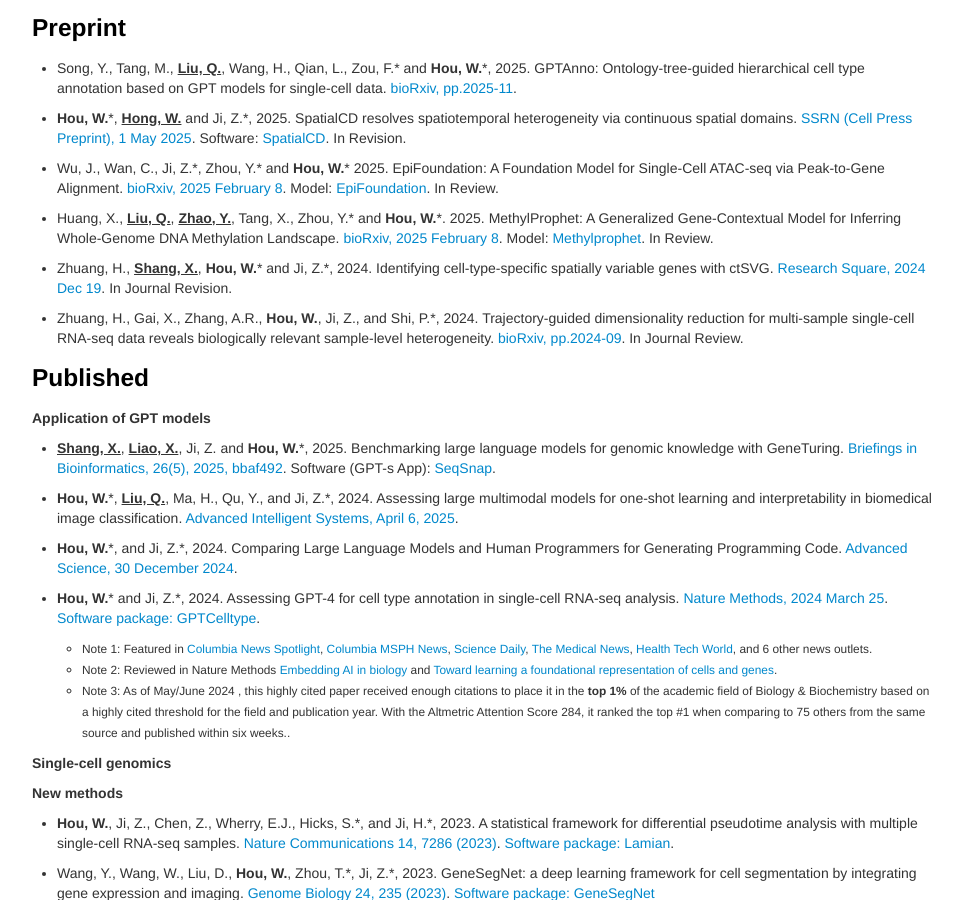
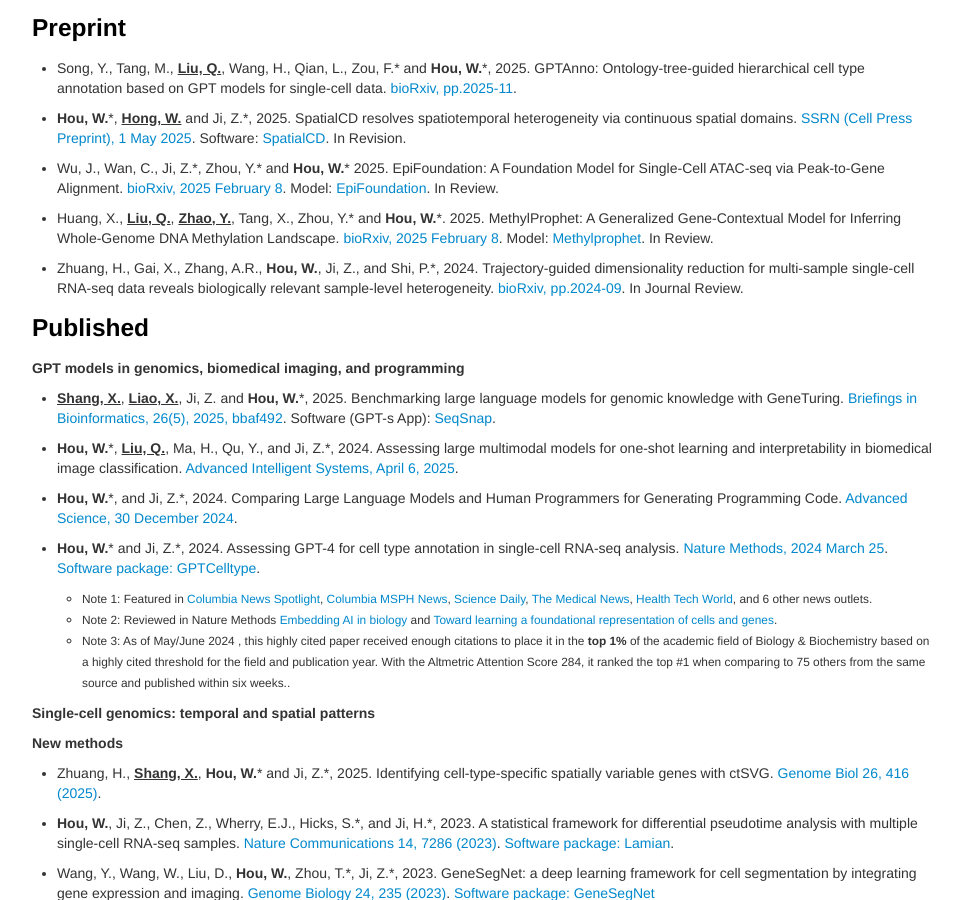
Before and after one commit to Winnie09/Wenpin_Hou, a Jekyll site: the page built from pages/publications.md, in a window 1280 px wide and 900 px high, scrolled down 205 px. Shown: the whole window, without its empty margins (158-1120 px from the left). Built offline with Jekyll 4.4.1, drawn with Linux system fonts in a browser that asks for light colours.

Commit message:
add publication

```diff
--- a/pages/publications.md
+++ b/pages/publications.md
@@ -23,15 +23,13 @@
 MethylProphet: A Generalized Gene-Contextual Model for Inferring
 Whole-Genome DNA Methylation Landscape. [bioRxiv, 2025 February 8](https://www.biorxiv.org/content/10.1101/2025.02.05.636730v1). Model: [Methylprophet](https://github.com/xk-huang/methylprophet/). In Review.
 
-- Zhuang, H., **<u>Shang, X.</u>**, **Hou, W.**\* and Ji, Z.\*, 2024.
-Identifying cell-type-specific spatially variable genes with ctSVG. [Research Square, 2024 Dec 19](https://pubmed.ncbi.nlm.nih.gov/39764138/). In Journal Revision.
 
 - Zhuang, H., Gai, X., Zhang, A.R., **Hou, W.**, Ji, Z., and Shi, P.\*, 2024.
 Trajectory-guided dimensionality reduction for multi-sample single-cell RNA-seq data reveals biologically relevant sample-level heterogeneity.   [bioRxiv, pp.2024-09](https://www.biorxiv.org/content/10.1101/2024.09.14.613024v1). In Journal Review.
 
 ### Published
 
-##### Application of GPT models
+##### GPT models in genomics, biomedical imaging, and programming
 
 - **<u>Shang, X.</u>**, **<u>Liao, X.</u>**, Ji, Z. and **Hou, W.**\*, 2025.
 Benchmarking large language models for genomic knowledge with GeneTuring. [Briefings in Bioinformatics, 26(5), 2025, bbaf492](https://academic.oup.com/bib/article/26/5/bbaf492/8261762?utm_source=advanceaccess&utm_campaign=bib&utm_medium=email). Software (GPT-s App): [SeqSnap](https://chatgpt.com/g/g-67c52efdc210819190a9532f264ec9c0-seqsnap).
@@ -49,9 +47,11 @@
 	- <small> Note 2: Reviewed in Nature Methods [Embedding AI in biology](https://www.nature.com/articles/s41592-024-02391-7) and [Toward learning a foundational representation of cells and genes](https://www.nature.com/articles/s41592-024-02367-7).</small>
 	- <small> Note 3:  As of May/June 2024 , this highly cited paper received enough citations to place it in the **top 1%** of the academic field of Biology & Biochemistry based on a highly cited threshold for the field and publication year. With the Altmetric Attention Score 284, it ranked the top #1 when comparing to 75 others from the same source and published within six weeks.. </small>
 
-##### Single-cell genomics
+##### Single-cell genomics: temporal and spatial patterns
 
 **New methods**
+
+- Zhuang, H., **<u>Shang, X.</u>**, **Hou, W.**\* and Ji, Z.\*, 2025. Identifying cell-type-specific spatially variable genes with ctSVG. [Genome Biol 26, 416 (2025)](https://doi.org/10.1186/s13059-025-03870-6).
 
 - **Hou, W.**, Ji, Z., Chen, Z., Wherry, E.J., Hicks, S.\*, and Ji, H.\*, 2023.
 A statistical framework for differential pseudotime analysis with multiple single-cell RNA-seq samples.  [Nature Communications 14, 7286 (2023)](https://www.nature.com/articles/s41467-023-42841-y). [Software package: Lamian](https://github.com/Winnie09/Lamian).
```
